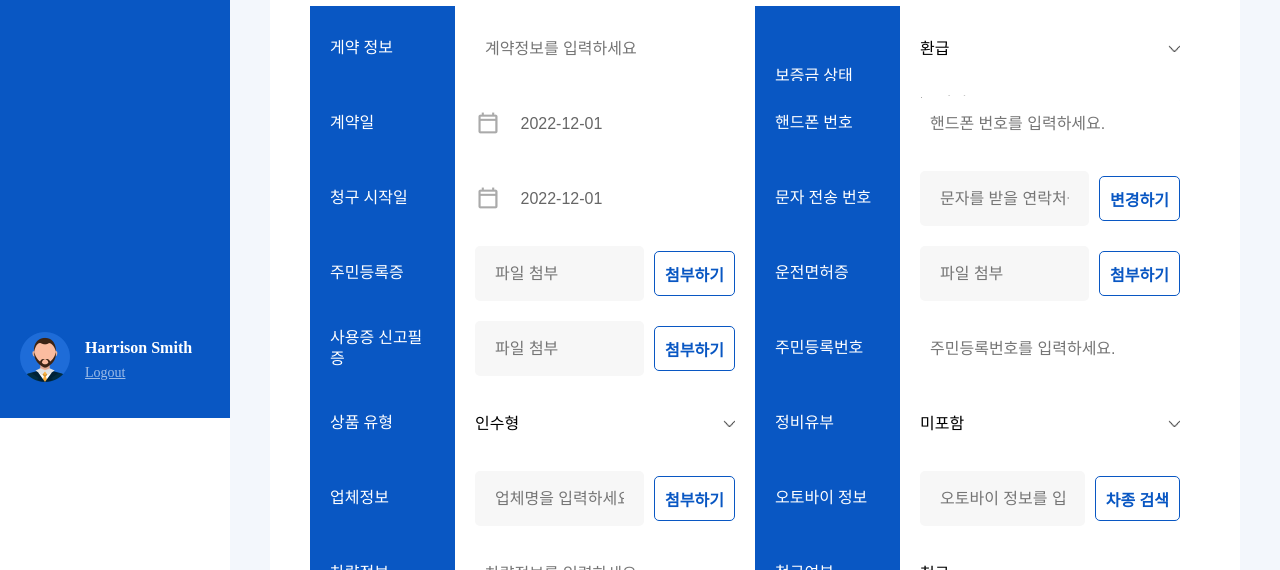
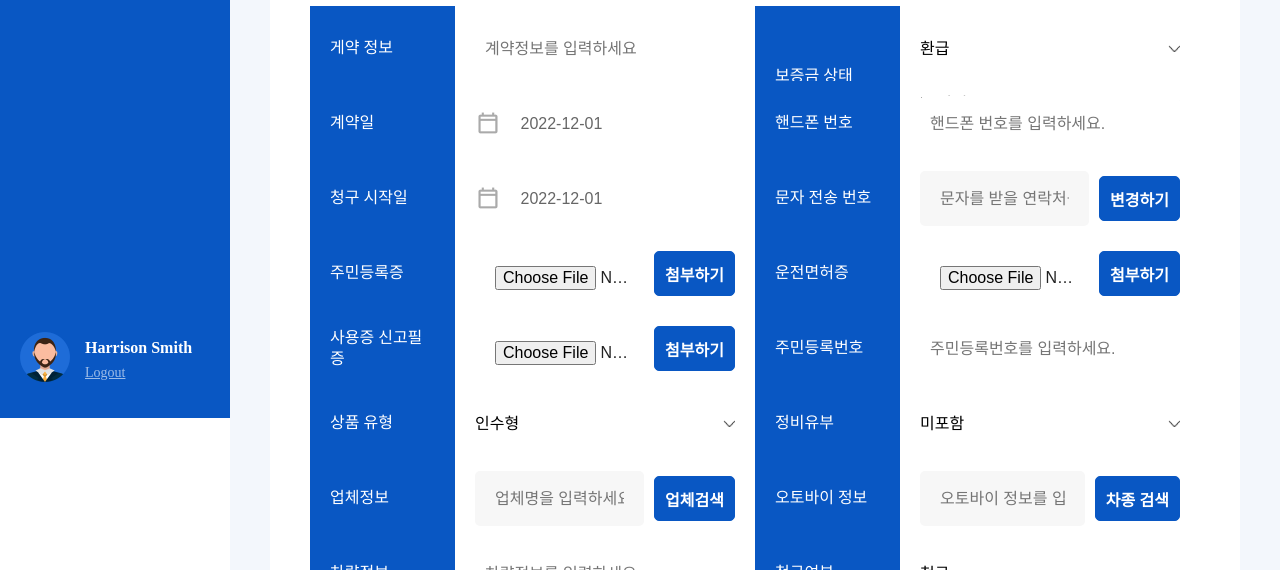
Before and after one commit to Haileyang/Kmong-owl, a website: page contactDetail_tab01.html in a window 1280 px wide. Shown: the part 382-952 px from the top of the page. Drawn offline with Linux system fonts and the light colour scheme; a web font is replaced by a local one.

Commit message:
Fixed input text to file

```diff
--- a/contactDetail_tab01.html
+++ b/contactDetail_tab01.html
@@ -188,7 +188,7 @@
                                         <div class="input-wrap">
                                             <span class="input-with-btn">
                                                 <input type="text" placeholder="문자를 받을 연락처를 입력하세요.">
-                                                <button class="btn line">변경하기</button>
+                                                <button class="btn fill primary">변경하기</button>
                                             </span>
                                         </div>
                                     </td>
@@ -198,8 +198,8 @@
                                     <td>
                                         <div class="input-wrap">
                                             <span class="input-with-btn">
-                                                <input type="text" placeholder="파일 첨부">
-                                                <button class="btn line">첨부하기</button>
+                                                <input type="file" placeholder="사본을 첨부해주세요.">
+                                                <button class="btn fill primary">첨부하기</button>
                                             </span>
                                         </div>
                                     </td>
@@ -209,8 +209,8 @@
                                     <td>
                                         <div class="input-wrap">
                                             <span class="input-with-btn">
-                                                <input type="text" placeholder="파일 첨부">
-                                                <button class="btn line">첨부하기</button>
+                                                <input type="file" placeholder="사본을 첨부해주세요.">
+                                                <button class="btn fill primary">첨부하기</button>
                                             </span>
                                         </div>
                                     </td>
@@ -220,8 +220,8 @@
                                     <td>
                                         <div class="input-wrap">
                                             <span class="input-with-btn">
-                                                <input type="text" placeholder="파일 첨부">
-                                                <button class="btn line">첨부하기</button>
+                                                <input type="file" placeholder="사본을 첨부해주세요.">
+                                                <button class="btn fill primary">첨부하기</button>
                                             </span>
                                         </div>
                                     </td>
@@ -258,7 +258,7 @@
                                         <div class="input-wrap">
                                             <span class="input-with-btn">
                                                 <input type="text" placeholder="업체명을 입력하세요">
-                                                <button class="btn line">첨부하기</button>
+                                                <button class="btn fill primary">업체검색</button>
                                             </span>
                                         </div>
                                     </td>
@@ -269,7 +269,7 @@
                                         <div class="input-wrap">
                                             <span class="input-with-btn">
                                                 <input type="text" placeholder="오토바이 정보를 입력하세요.">
-                                                <button class="btn line">차종 검색</button>
+                                                <button class="btn fill primary">차종 검색</button>
                                             </span>
                                         </div>
                                     </td>
```
Also changed, not shown: contactDetail_tab04.html (+1 -1 lines), detailList_basic.html (+3 -3 lines), detailList_cal.html (+3 -3 lines), register.html (+2 -2 lines).
